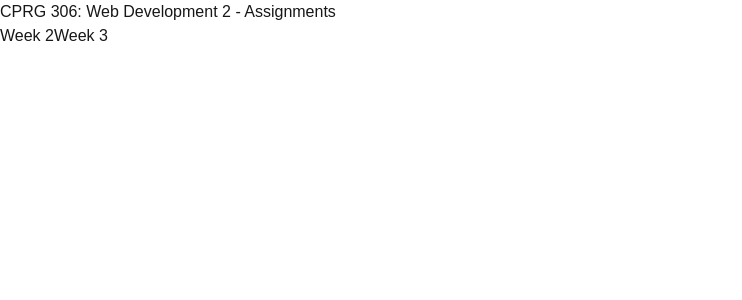
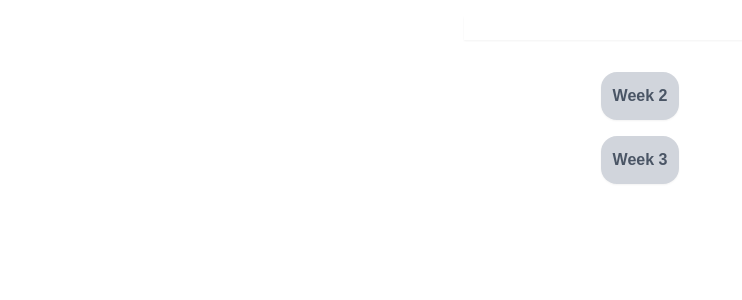
Before and after one commit to bradym05/cprg306-assignments, a Next.js app: page / in a window 1280 px wide. Shown: the top 300 px of the page, without its empty margins (0-742 px from the left). Built offline with nearby package versions, Linux system fonts and the light colour scheme.

Commit message:
Final Styling
Updated the styling on the home page aswell

```diff
--- a/app/page.tsx
+++ b/app/page.tsx
@@ -1,9 +1,23 @@
 export default function Home() {
   return (
     <div>
-      <h1>CPRG 306: Web Development 2 - Assignments</h1>
-      <a href="./week-2">Week 2</a>
-      <a href="./week-3">Week 3</a>
+      <div className="flex flex-col items-center justify-center">
+        <h1 className="shadow-xs text-white font-bold m-4">
+          CPRG 306: Web Development 2 - Assignments
+        </h1>
+        <ol className="max-w-sm">
+          <li className="hover:bg-white text-gray-600 hover:text-gray-800 p-3 m-4 bg-gray-300 rounded-2xl shadow-xs text-black font-semibold">
+            <a href="./week-2">
+              Week 2
+            </a>
+          </li>
+          <li className="hover:bg-white text-gray-600 hover:text-gray-800 p-3 m-4 bg-gray-300 rounded-2xl shadow-xs text-black font-semibold">
+            <a href="./week-3">
+              Week 3
+            </a>
+          </li>
+        </ol>
+      </div>
     </div>
   );
 }
--- a/app/week-3/item.tsx
+++ b/app/week-3/item.tsx
@@ -1,7 +1,7 @@
 
 const Item = ({ name, quantity, category } : { name:string, quantity:number, category:String}) => {
     return (
-        <li className="p-4 m-4 bg-white border border-default rounded-2xl shadow-xs text-black font-semibold">
+        <li className="p-4 m-4 bg-white rounded-2xl shadow-xs text-black font-semibold">
             <p className="text-gray-700">
                 {name}
             </p>
--- a/app/week-3/page.tsx
+++ b/app/week-3/page.tsx
@@ -2,9 +2,9 @@ import ItemList from "./item-list";
 
 export default function Page() {
     return (
-        <main>
+        <main className="bg-gray-200">
             <div className="flex flex-col items-center justify-center m-8">
-                <h1 className="mb-2 text-lg font-medium text-heading">
+                <h1 className="p-6 m-4 bg-white rounded-2xl shadow-xs text-black font-bold">
                     Shopping List
                 </h1>
                 <ItemList />
```
